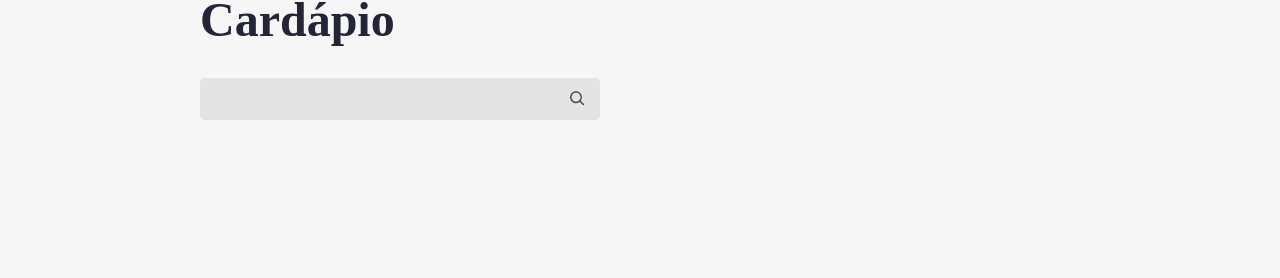
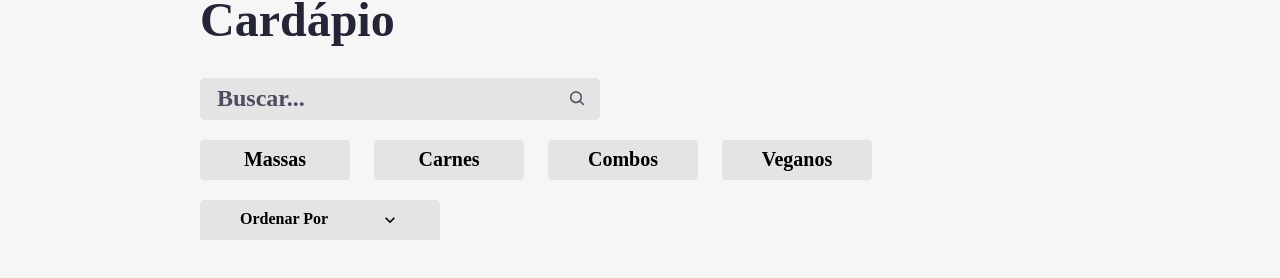
Before and after one commit to kauesiqueiraa/MenuRestaurant, a React (Create React App) app: page / in a window 1280 px wide. Shown: the part 514-792 px from the top of the page. Built offline with nearby package versions, Linux system fonts and the light colour scheme; a web font is replaced by a local one.

Commit message:
feat: Sort and Filters

```diff
--- a/package.json
+++ b/package.json
@@ -10,6 +10,7 @@
     "@types/node": "^16.18.55",
     "@types/react": "^18.2.24",
     "@types/react-dom": "^18.2.8",
+    "classnames": "^2.3.2",
     "normalize.css": "^8.0.1",
     "react": "^18.2.0",
     "react-dom": "^18.2.0",
--- a/public/index.html
+++ b/public/index.html
@@ -2,16 +2,14 @@
 <html lang="en">
   <head>
     <meta charset="utf-8" />
-    <link rel="icon" href="%PUBLIC_URL%/favicon.ico" />
+    <link rel="icon" href="%PUBLIC_URL%/favicon.svg" />
     <meta name="viewport" content="width=device-width, initial-scale=1" />
     <meta name="theme-color" content="#000000" />
     <meta
       name="description"
       content="Web site created using create-react-app"
     />
-    <link rel="apple-touch-icon" href="%PUBLIC_URL%/logo192.png" />
 
-    <link rel="manifest" href="%PUBLIC_URL%/manifest.json" />
 
     <title>Aluroni</title>
   </head>
--- /dev/null
+++ b/src/components/Filters/Filters.module.scss
@@ -0,0 +1,33 @@
+@import "styles/_variables.scss";
+
+.filters {
+  display: flex;
+  flex-wrap: wrap;
+
+  margin: 20px 0;
+  gap: 24px;
+
+  &__filter {
+    display: flex;
+    align-items: center;
+    justify-content: center;
+
+    background-color: $grey;
+    border: none;
+    border-radius: 4px;
+
+    font-size: 1.25rem;
+    font-weight: bold;
+
+    height: 40px;
+    width: 150px;
+
+    &--active {
+      background-color: $blue;
+      color: white;
+    }
+    &:hover {
+      cursor: pointer;
+    }
+  }
+}
--- /dev/null
+++ b/src/components/Filters/filters.json
@@ -0,0 +1,18 @@
+[
+  {
+    "label": "Massas",
+    "id": 1
+  },
+  {
+    "label": "Carnes",
+    "id": 2
+  },
+  {
+    "label": "Combos",
+    "id": 3
+  },
+  {
+    "label": "Veganos",
+    "id": 4
+  }
+]
--- /dev/null
+++ b/src/components/Filters/index.tsx
@@ -0,0 +1,37 @@
+import React from 'react';
+import filters from './filters.json';
+import styles from './Filters.module.scss';
+import classNames from 'classnames';
+
+type Option = typeof filters[0];
+
+interface Props {
+  filter: number | null;
+  setFilter: React.Dispatch<React.SetStateAction<number | null>>
+}
+
+export default function Filters({ filter, setFilter }: Props) {
+  function selectFilter(option: Option) {
+    if (filter === option.id) return setFilter(null);
+
+    return setFilter(option.id);
+  }
+
+  return (
+    <div className={styles.filters}>
+      {filters.map((option) => (
+        <button
+          key={option.id}
+          onClick={() => selectFilter(option)}
+          className={classNames({
+            [styles.filters__filter]: true,
+            [styles['filters__filter--active']]: filter === option.id,
+          })}
+        // `${styles.filters__filter} ${filter === option.id ? styles["filters__filter--active"] : ""}`
+        >
+          {option.label}
+        </button>
+      ))}
+    </div>
+  )
+}
--- a/src/components/Search/index.tsx
+++ b/src/components/Search/index.tsx
@@ -14,6 +14,7 @@
         type="text"
         value={search}
         onChange={event => setSearch(event.target.value)}
+        placeholder="Buscar..."
       />
       <CgSearch
         size={20}
--- /dev/null
+++ b/src/components/Sort/Sort.module.scss
@@ -0,0 +1,56 @@
+@import "styles/_variables.scss";
+
+.sort {
+  align-items: center;
+  background-color: $grey;
+  border: none;
+  border-top-left-radius: 4px;
+  border-top-right-radius: 4px;
+  display: flex;
+  font-size: 1rem;
+  font-weight: bold;
+  height: 40px;
+  justify-content: space-between;
+  min-width: 240px;
+  padding: 0 40px;
+  position: relative;
+
+  &--active {
+    background-color: $blue;
+    color: white;
+  }
+
+  &__options {
+    display: none;
+    position: absolute;
+    left: 0;
+    flex-direction: column;
+    top: 100%;
+    width: 100%;
+
+    &--active {
+      display: flex;
+    }
+  }
+
+    &__option {
+      align-items: center;
+      background-color: $grey;
+      border-top: 2px solid $light-grey;
+      box-sizing: border-box;
+      color: $black;
+      display: flex;
+      height: 40px;
+      justify-content: center;
+      width: inherit;
+
+      &:hover,
+
+      &--active {
+        background-color: $blue;
+        cursor: pointer;
+        color: white;
+      }
+    }
+
+}
--- /dev/null
+++ b/src/components/Sort/index.tsx
@@ -0,0 +1,47 @@
+import { useState } from 'react';
+
+import styles from './Sort.module.scss';
+import options from './options.json';
+import classNames from 'classnames';
+
+import { MdKeyboardArrowDown, MdKeyboardArrowUp } from 'react-icons/md';
+
+interface Props {
+  sort: string;
+  setSort: React.Dispatch<React.SetStateAction<string>>
+}
+
+export default function Sort({ sort, setSort }: Props) {
+  const [open, setOpen] = useState(false);
+  const nameSort = sort && options.find(option => option.value === sort)?.name;
+
+  return (
+    <button
+      className={classNames({
+        [styles.sort]: true,
+        [styles["sort--active"]]: sort !== "",
+      })}
+      onClick={() => setOpen(!open)}
+      onBlur={() => setOpen(false)}
+    >
+      <span>{nameSort || "Ordenar Por"}</span>
+      {open ? < MdKeyboardArrowUp size={20} /> : < MdKeyboardArrowDown size={20} />}
+      < div
+        className={classNames({
+          [styles.sort__options]: true,
+          [styles["sort__options--active"]]: open,
+        })}
+      >
+        {options.map((option) => (
+          <div
+            className={styles.sort__option}
+            key={option.value}
+            onClick={() => setSort(option.value)}
+          >
+            {option.name}
+          </div>
+        ))}
+      </div>
+    </button >
+  )
+}
--- /dev/null
+++ b/src/components/Sort/options.json
@@ -0,0 +1,18 @@
+[
+  {
+    "name": "",
+    "value": ""
+  },
+  {
+    "name": "Porção",
+    "value": "portion"
+  },
+  {
+    "name": "Qtd. pessoas",
+    "value": "amount_of_peaples"
+  },
+  {
+    "name": "Preço",
+    "value": "price"
+  }
+]
--- a/src/pages/Menu/Menu.module.scss
+++ b/src/pages/Menu/Menu.module.scss
@@ -67,4 +67,14 @@
     font-size: 3rem;
     margin-bottom: 30px;
   }
+
+  &__filters {
+    display: flex;
+    flex-wrap: wrap;
+    align-items: center;
+    justify-content: space-between;
+
+    width: 100%;
+    margin-bottom: 30px;
+  }
 }
--- a/src/pages/Menu/index.tsx
+++ b/src/pages/Menu/index.tsx
@@ -1,11 +1,16 @@
+import { useState } from 'react';
+
 import Search from 'components/Search';
+import Filters from 'components/Filters';
+
 import styles from './Menu.module.scss';
 import { ReactComponent as Logo } from 'assets/logo.svg';
-import { useState } from 'react';
+import Sort from 'components/Sort';
 
 export default function Menu() {
   const [search, setSearch] = useState("");
-
+  const [filter, setFilter] = useState<number | null>(null);
+  const [sort, setSort] = useState("");
 
   return (
     <main>
@@ -24,6 +29,17 @@
           search={search}
           setSearch={setSearch}
         />
+
+        <div className={styles.section_menu__filters}>
+          <Filters
+            filter={filter}
+            setFilter={setFilter}
+          />
+          <Sort
+            sort={sort}
+            setSort={setSort}
+          />
+        </div>
       </section>
     </main>
   )
```
Also changed, not shown: public/favicon.svg (added), 1 other file (tests, documents, lock files or other folders).
